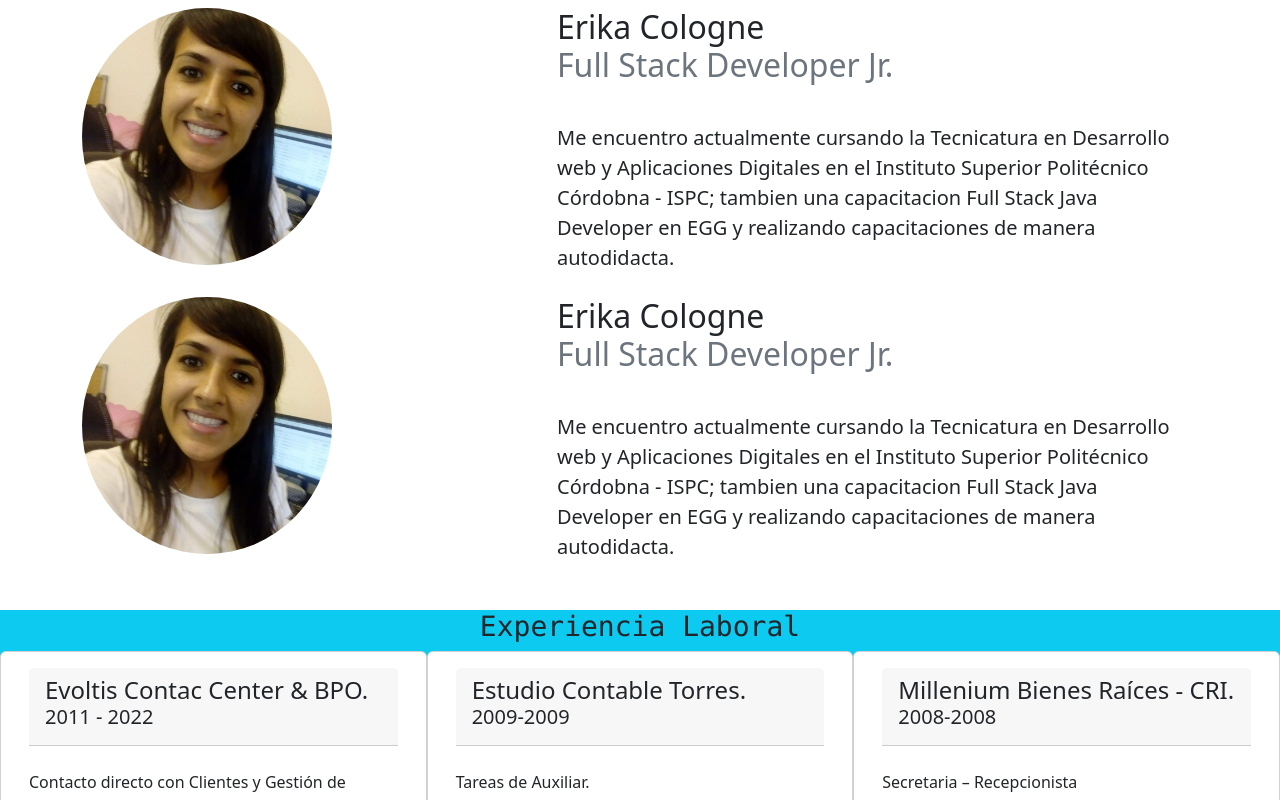
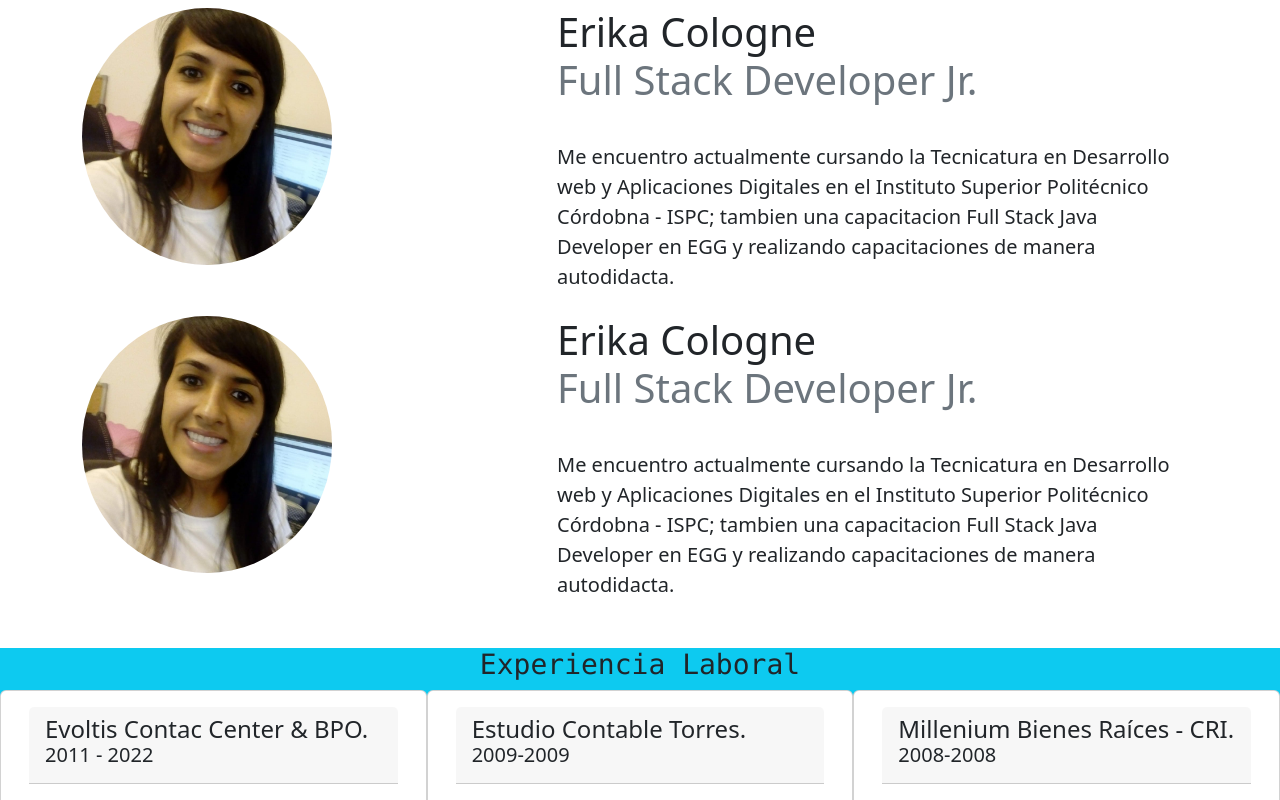
Before and after one commit to erkcgn/ProyectoIntegrador_CologneErika, an Angular app in the folder ProyectoIntegrador_erkcgn/: page /acerca-de in a window 1280 px wide. Shown: the top 800 px of the page. Built offline with nearby package versions, Linux system fonts and the light colour scheme.

Commit message:
actualice tamaño de titulos

```diff
--- a/ProyectoIntegrador_erkcgn/src/app/componentes/acerca-de/acerca-de.component.html
+++ b/ProyectoIntegrador_erkcgn/src/app/componentes/acerca-de/acerca-de.component.html
@@ -5,14 +5,14 @@
 <div class="container marketing">
     <div class="row featurette">
         <div class="col-md-7 order-md-2">
-            <h2 class="featurette-heading">
+            <h1 class="featurette-heading">
                 Erika Cologne
                 <span class="text-muted">
                     <br>
 
                     Full Stack Developer Jr.
                 </span>
-            </h2>
+            </h1>
             <p class="lead">
                 <br>
                 Me encuentro actualmente cursando la Tecnicatura en Desarrollo web y
```
